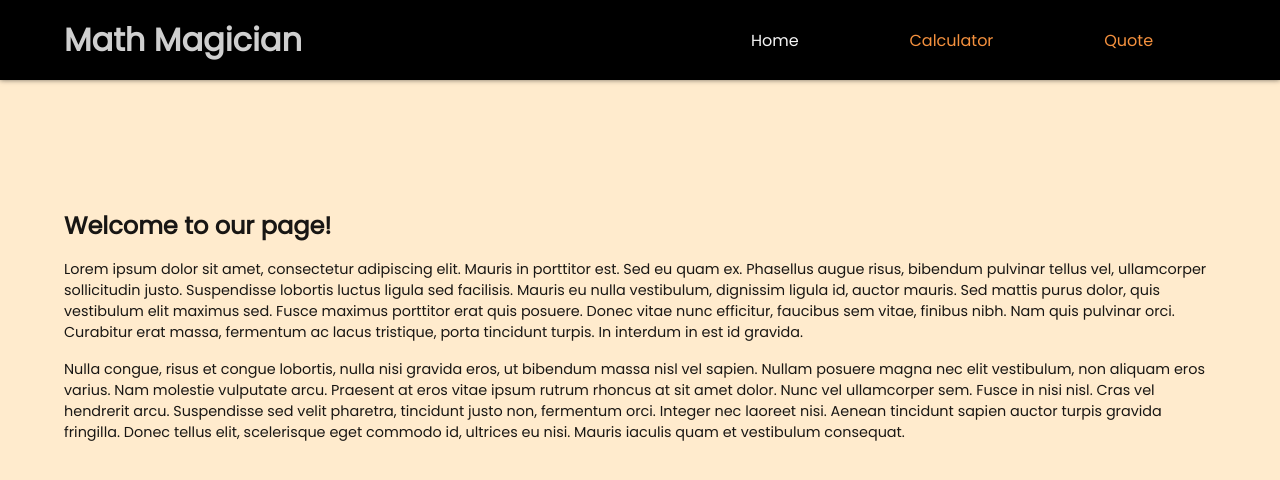
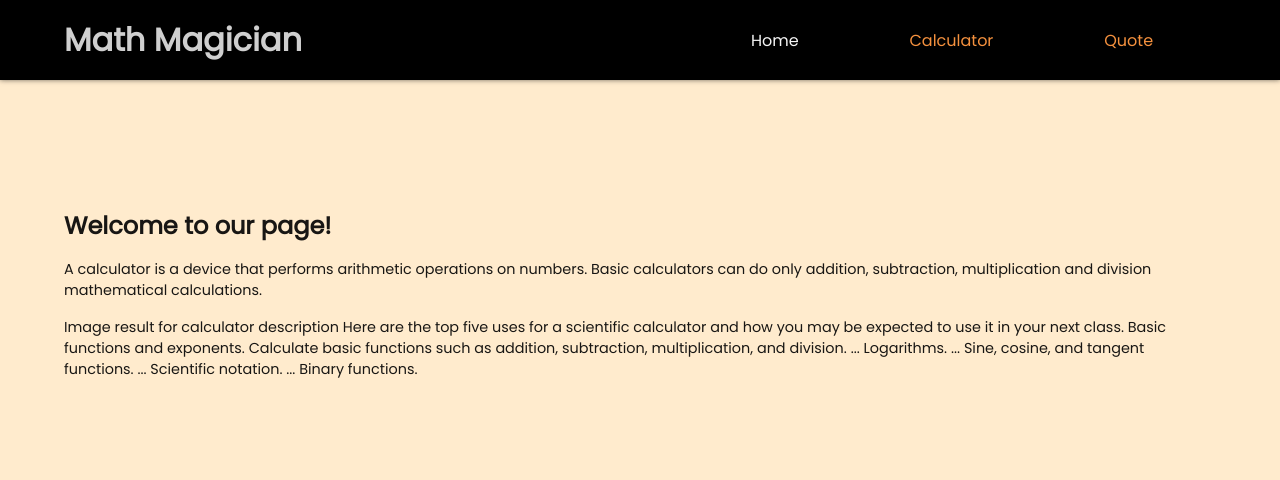
Before and after one commit to ibrahim777764/Maths-magic, a React (Create React App) app: page / in a window 1280 px wide. Shown: the top 480 px of the page. Built offline with nearby package versions, Linux system fonts and the light colour scheme.

Commit message:
updated home page

```diff
--- a/src/Components/Home.js
+++ b/src/Components/Home.js
@@ -5,26 +5,19 @@ const Home = () => {
     <section className='home-section'>
       <h2 className='home-title'>Welcome to our page!</h2>
       <p className='home-content1'>
-        Lorem ipsum dolor sit amet, consectetur adipiscing elit. Mauris in
-        porttitor est. Sed eu quam ex. Phasellus augue risus, bibendum pulvinar
-        tellus vel, ullamcorper sollicitudin justo. Suspendisse lobortis luctus
-        ligula sed facilisis. Mauris eu nulla vestibulum, dignissim ligula id,
-        auctor mauris. Sed mattis purus dolor, quis vestibulum elit maximus sed.
-        Fusce maximus porttitor erat quis posuere. Donec vitae nunc efficitur,
-        faucibus sem vitae, finibus nibh. Nam quis pulvinar orci. Curabitur erat
-        massa, fermentum ac lacus tristique, porta tincidunt turpis. In interdum
-        in est id gravida.
+      A calculator is a device that performs arithmetic
+      operations on numbers. Basic calculators can do only addition,
+       subtraction, multiplication and division mathematical calculations.
       </p>
       <p className='home-content2'>
-        Nulla congue, risus et congue lobortis, nulla nisi gravida eros, ut
-        bibendum massa nisl vel sapien. Nullam posuere magna nec elit
-        vestibulum, non aliquam eros varius. Nam molestie vulputate arcu.
-        Praesent at eros vitae ipsum rutrum rhoncus at sit amet dolor. Nunc vel
-        ullamcorper sem. Fusce in nisi nisl. Cras vel hendrerit arcu.
-        Suspendisse sed velit pharetra, tincidunt justo non, fermentum orci.
-        Integer nec laoreet nisi. Aenean tincidunt sapien auctor turpis gravida
-        fringilla. Donec tellus elit, scelerisque eget commodo id, ultrices eu
-        nisi. Mauris iaculis quam et vestibulum consequat.
+
+      Image result for calculator description
+Here are the top five uses for a scientific calculator and how you may be expected to use it in your next class.
+Basic functions and exponents. Calculate basic functions such as addition, subtraction, multiplication, and division. ...
+Logarithms. ...
+Sine, cosine, and tangent functions. ...
+Scientific notation. ...
+Binary functions.
       </p>
     </section>
   );
```
